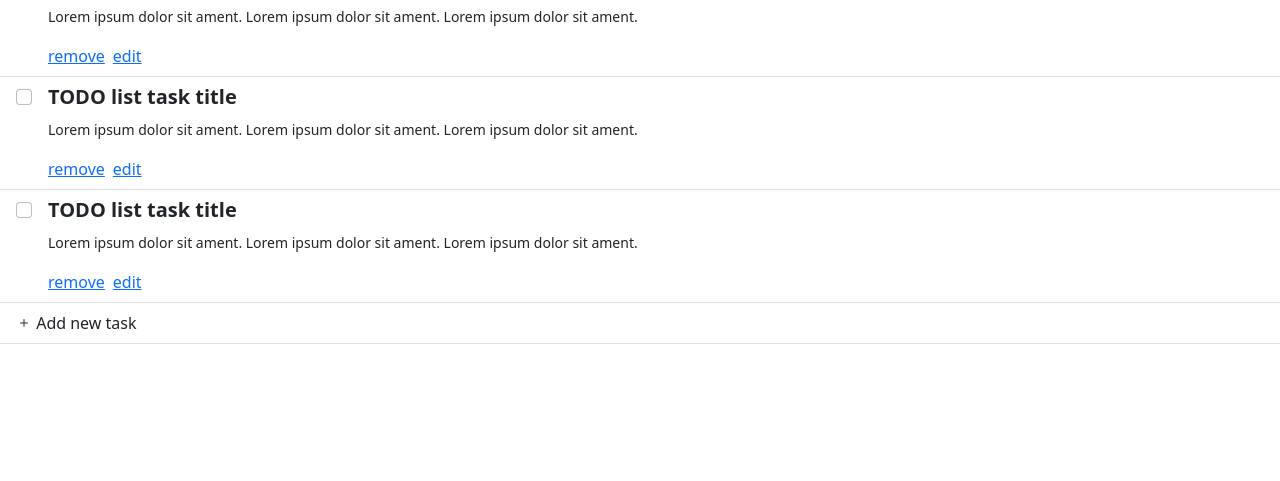
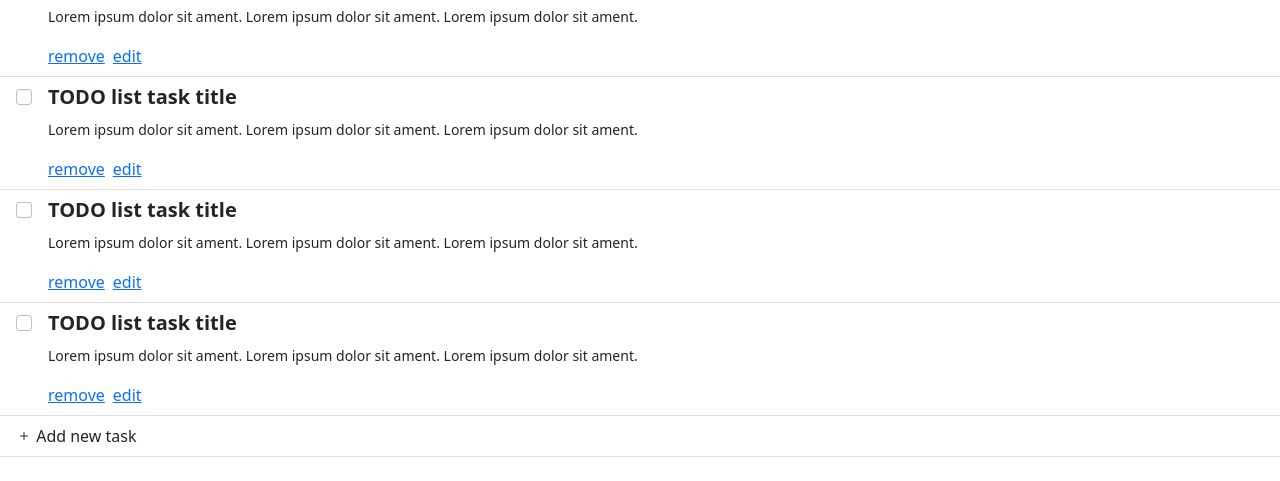
Before and after one commit to dennisshevtsov/bootstrap-todo-sample, a website: page search-todo-list-tasks.html in a window 1280 px wide. Shown: the part 101-582 px from the top of the page. Drawn offline with nearby package versions, Linux system fonts and the light colour scheme.

Commit message:
add back at add todo list

```diff
--- a/search-todo-list-tasks.html
+++ b/search-todo-list-tasks.html
@@ -58,6 +58,17 @@
           </div>
         </div>
       </div>
+      <div class="list-group-item list-group-item-action d-flex gap-3">
+        <input type="checkbox" class="form-check-input flex-shrink-0">
+        <div>
+          <h5><strong class="mb-1">TODO list task title</strong></h5>
+          <p><small>Lorem ipsum dolor sit ament. Lorem ipsum dolor sit ament. Lorem ipsum dolor sit ament.</small></p>
+          <div class="d-flex w-100 align-items-center">
+            <a href="#" class="me-2"><span>remove</span></a>
+            <a href="add-todo-list-task.html" class="me-2"><span>edit</span></a>
+          </div>
+        </div>
+      </div>
       <a href="add-todo-list-task.html" class="list-group-item list-group-item-action">
         <i class="bi bi-plus"></i>
         <span>Add new task</span>
```
Also changed, not shown: add-todo-list.html (+3 -2 lines).
